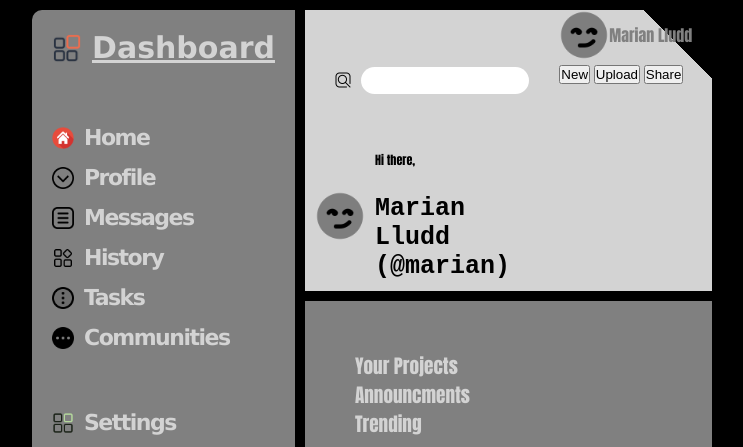
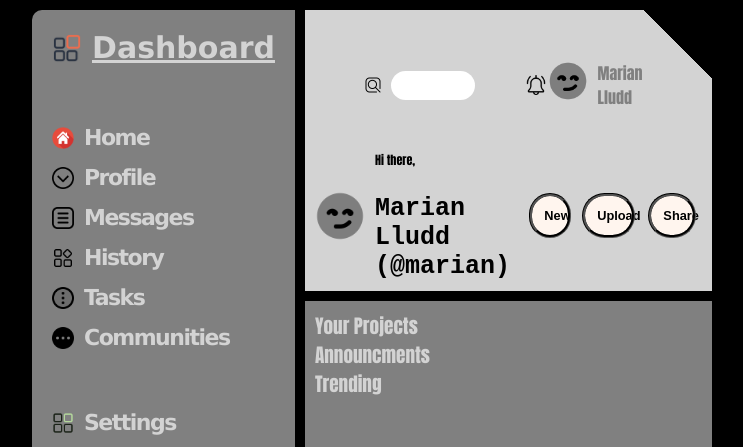
Before and after one commit to Drelka/Project-Admin-Dashboard, a plain HTML site: page index.html in a window 1280 px wide. Shown: the top 447 px of the page, without its empty margins (268-1011 px from the left). Drawn offline with Linux system fonts and the light colour scheme.

Commit message:
Still css styling.

```diff
--- a/index.html
+++ b/index.html
@@ -30,11 +30,11 @@
 
         <header id="header">
             <div id="header-left">
-                <div id="header-left-up">
+                <div id="header-left-top">
                     <img src="./images/icons/loupe.png" alt="" class="icons">
                     <input class="header-input" type="text">
                 </div>
-                <div id="header-left-down">
+                <div id="header-left-bottom">
                     <img src="./images/icons/smiley-grey.png" alt="" id="greeting-pic">
                     <div id="greeting">Hi there, </div>
                     <div id="greeting-name">Marian Lludd (@marian)</div>
@@ -42,10 +42,11 @@
             </div>
             <div id="header-right">
                 <div id="header-right-top">
-                    <img src="./images/icons/smiley-grey.png" alt="" id="greeting-pic">
+                    <img src="./images/icons/bell.png" alt="bell icon" id="bell">
+                    <img src="./images/icons/smiley-grey.png" alt="grey colour smiley face" id="greeting-pic2">
                     <div class="name">Marian Lludd</div>
                 </div>
-                <div id="header-rgiht-bottom">
+                <div id="header-right-bottom">
                     <button class="header-buttons">New</button>
                     <button class="header-buttons">Upload</button>
                     <button class="header-buttons">Share</button>
--- a/style.css
+++ b/style.css
@@ -1,20 +1,6 @@
-* {
-    box-sizing: border-box;
-    margin: 0;
-    padding: 0;
-    /* border: 1px solid #000; */
-}
-
-html {
-    height: 100vh;
-    width: 100%;
-    font-family: Impact, Haettenschweiler, 'Arial Narrow Bold', sans-serif;
-}
-
-body {
-    height: 100%;
-    width: 100%;
-}
+* {box-sizing: border-box; margin: 0; padding: 0;}
+html {height: 100vh; width: 100%; font-family: Impact, Haettenschweiler, 'Arial Narrow Bold', sans-serif;}
+body {height: 100%; width: 100%;}
 
 .icons {
     width: 1em;
@@ -24,7 +10,7 @@ body {
 #dashboard-top,
 #dashboard-mid > div,
 #dashboard-bot > div,
-#header-left-up{
+#header-left-top{
     display: flex;
     align-items: center;
 }
@@ -56,7 +42,6 @@ body {
     font-weight: 800;
     text-decoration: underline;
 }
-
 #dashboard-mid,
 #dashboard-bot {
     font-weight: 600;
@@ -71,35 +56,52 @@ body {
     color: grey;
     border-top-right-radius: 10px;
     display: grid;
-            grid-template-columns: 5fr 3fr;
+    grid-template: 1fr 1fr / 5fr 3fr;
     margin-top: 10px;
+    padding: 10px;
 }
 
+#header-left {
+    display: grid;
+    grid-template-rows: 1fr 1fr;
+    grid-area: 1 / 1 / 3 / 2;
+}
+
+
+#header-left-top {
+    margin: 0px 50px;
+    background-size: contain;
+    background-repeat: no-repeat;
+}
+.header-input {
+    width: 100%;
+    padding: 10px;
+    border-radius: 15px;
+    border: none;
+    height: 2.2em;
+    /* margin-bottom: 30px; */
+}
+.header-input:focus-visible {
+    outline-style: none;
+}
+
+
+#header-left-bottom {
+    display: grid;
+    grid-template: 1fr 2fr / 1fr 4fr;
+    column-gap: 10px;
+    color: #000;
+}
 #greeting-pic {
     width: 50px;
     grid-row: 1 / 3 ;
     justify-self: right;
     align-self: center;
 }
-
-#header-left {
-    display: grid;
-    grid-template-rows: 1fr 1fr;
-}
-
-#header-left-down {
-    display: grid;
-    grid-template: 1fr 2fr / 1fr 4fr;
-    column-gap: 10px;
-    margin: 0 10px 10px 10px;
-    color: #000;
-}
-
 #greeting {
     font-size: 12px;
     font-weight: 600;
 }
-
 #greeting-name {
     grid-column: 2;
     font-family: monospace;
@@ -108,31 +110,65 @@ body {
     box-sizing: content-box;
 }
 
-#header-left-up {
-    margin: 30px;
-    background-size: contain;
-    background-repeat: no-repeat;
+
+#header-right {
+    grid-area: 1 / 2 / 3 / 3;
+    display: grid;
+    grid-template-rows: 1fr 1fr;
+    /* justify-content: space-around; */
+    align-items: center;
+}
+#header-right-top {
+    padding: 30px 0;
+    display: grid;
+    grid-template-columns: repeat(7, 1fr);
+}
+#bell {
+    width: 20px;
+    grid-column: 1;
+    align-self: center;
+    justify-self: center;
+    /* padding-right: 5px; */
+}
+#greeting-pic2 {
+    width: 40px;
+    grid-column: 2 / 3;
+    /* padding-right: 5px; */
+    /* justify-self: center; */
+}
+.name {
+    align-self: center;
+    grid-column: 3 / 6;
+    padding-left: 10px;
 }
 
-.header-input {
-    width: 100%;
-    padding: 10px;
-    border-radius: 15px;
-    border: none;
-    height: 2em;
-}
-
-#header-right-top {
-    display: flex;
-    align-items: center;
-}
 
 #header-right-bottom {
-
+    display: grid;
+    grid-template-columns: repeat(3, 1fr);
+    justify-items: center;
+}
+.header-buttons {
+    padding: 10px;
+    width: 70%;
+    background-color: seashell;
+    border-radius: 20px;
+    border-color: transparent;
+    font-weight: bold;
+    cursor: pointer;
+    font-size: .8em;
+    outline-style: groove;
+}
+.header-buttons:hover {
+    background-color: rgba(128, 128, 128, 0.466);
+}
+.header-buttons:active {
+    outline-offset: -3px;
+    font-size: 0.7em;
 }
 
         #main {
-            padding: 50px;
+            padding: 10px;
             background: linear-gradient(135deg, grey 94%, black 0);
             color: lightgrey;
             border-bottom-right-radius: 10px;
```
Also changed, not shown: images/icons/bell.png (added), 1 other file. Lines whose indentation alone changed are shown as unchanged.
